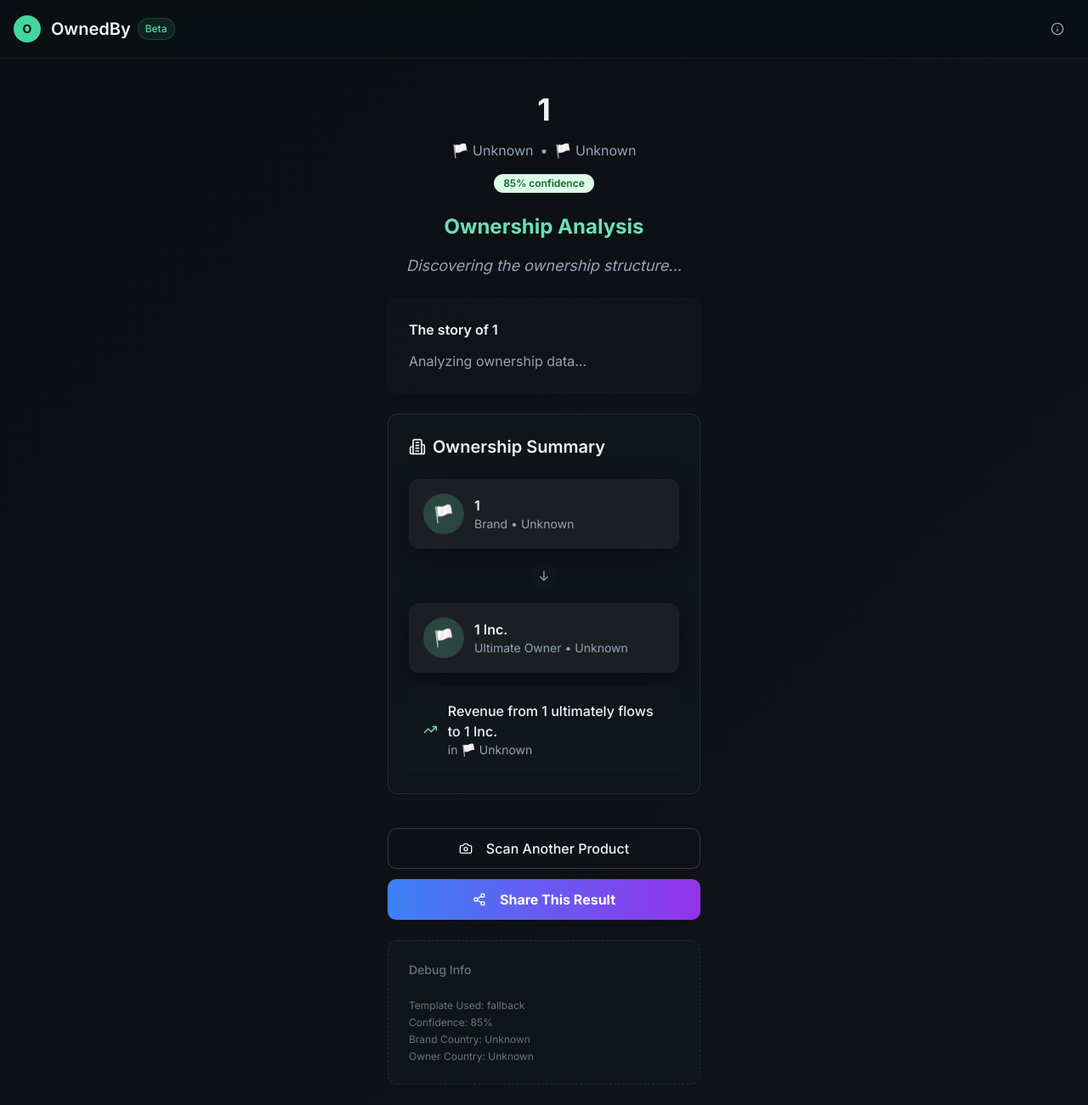
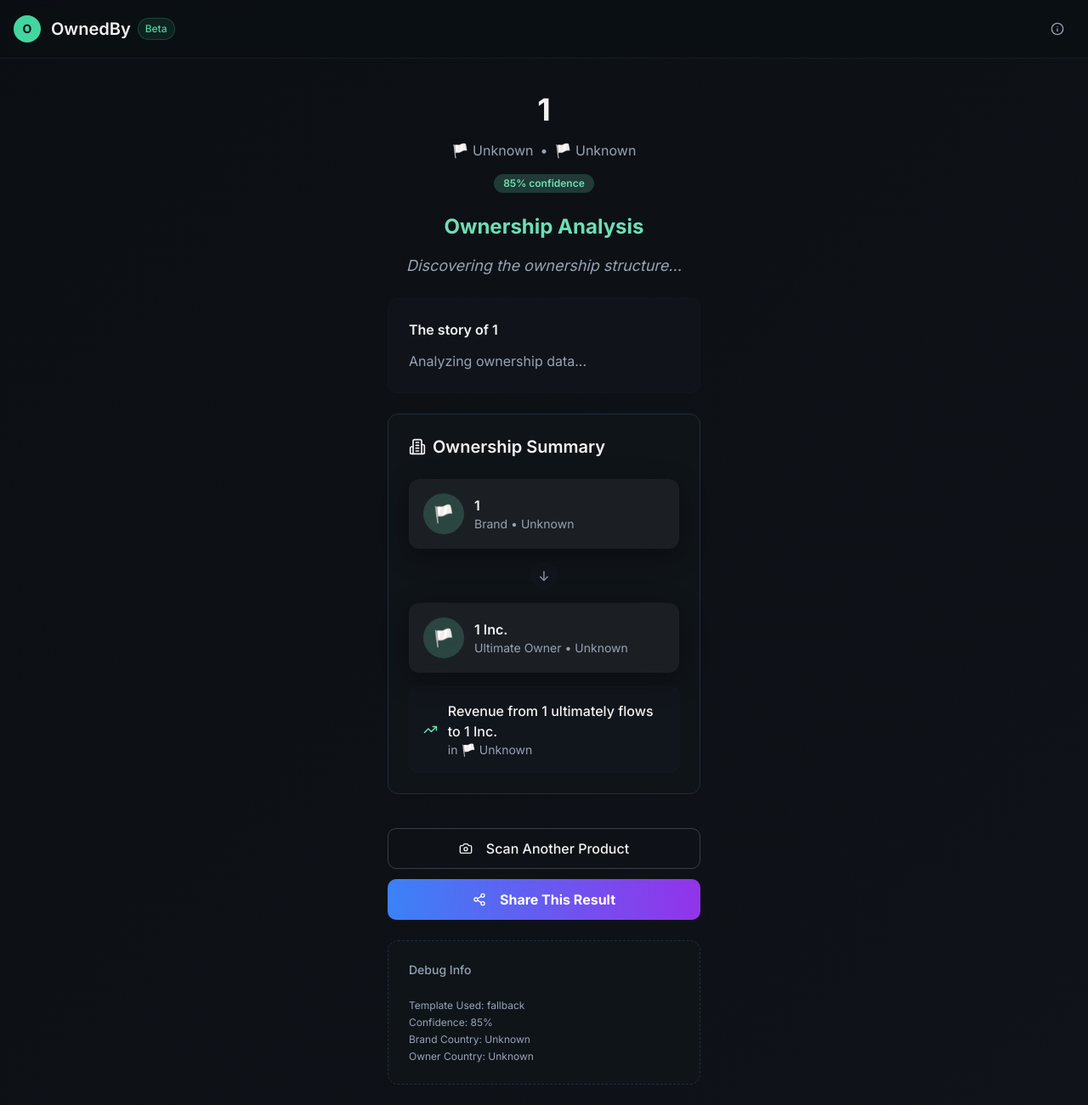
Before and after one commit to jameshaliburton/corporate-beneficiary-lookup, a Next.js app: page /result/1 in a window 1280 px wide. Shown: the whole page at 85% size. Built offline with nearby package versions, Linux system fonts and the light colour scheme.

Commit message:
fix: replace all non-Lovable colors with proper Lovable design system colors

```diff
--- a/src/components/ProductResultV2.tsx
+++ b/src/components/ProductResultV2.tsx
@@ -41,10 +41,10 @@
 
   // Get confidence badge color
   const getConfidenceColor = (confidence?: number): string => {
-    if (!confidence) return 'bg-gray-100 text-gray-800';
-    if (confidence >= 80) return 'bg-green-100 text-green-800';
-    if (confidence >= 60) return 'bg-yellow-100 text-yellow-800';
-    return 'bg-red-100 text-red-800';
+    if (!confidence) return 'bg-muted/30 text-muted-foreground';
+    if (confidence >= 80) return 'bg-primary-glow/20 text-primary-glow';
+    if (confidence >= 60) return 'bg-muted/30 text-muted-foreground';
+    return 'bg-muted/30 text-muted-foreground';
   };
 
   const confidence = result.confidence || result.confidence_score || 0;
@@ -165,8 +165,8 @@
             <ul className="space-y-2">
               {narrative.ownership_notes.map((note, index) => (
                 <li key={index} className="flex items-start gap-2">
-                  <span className="text-blue-500 mt-1">•</span>
-                  <span className="text-gray-700">{note}</span>
+                  <span className="text-primary-glow mt-1">•</span>
+                  <span className="text-muted-foreground">{note}</span>
                 </li>
               ))}
             </ul>
@@ -195,11 +195,11 @@
             <CardContent>
               <div className="space-y-3">
                 {narrative.behind_the_scenes.map((step, index) => (
-                  <div key={index} className="flex items-start gap-3 p-3 bg-gray-50 rounded-lg">
-                    <div className="w-6 h-6 bg-blue-100 rounded-full flex items-center justify-center flex-shrink-0">
-                      <span className="text-xs font-medium text-blue-600">{index + 1}</span>
+                  <div key={index} className="flex items-start gap-3 p-3 bg-muted/30 rounded-component">
+                    <div className="w-6 h-6 bg-primary-glow/20 rounded-full flex items-center justify-center flex-shrink-0">
+                      <span className="text-xs font-medium text-primary-glow">{index + 1}</span>
                     </div>
-                    <p className="text-gray-700">{step}</p>
+                    <p className="text-muted-foreground">{step}</p>
                   </div>
                 ))}
               </div>
@@ -231,10 +231,10 @@
       {process.env.NODE_ENV === 'development' && (
         <Card className="border-dashed">
           <CardHeader>
-            <h3 className="text-sm font-medium text-gray-500">Debug Info</h3>
+            <h3 className="text-sm font-medium text-muted-foreground">Debug Info</h3>
           </CardHeader>
           <CardContent>
-            <div className="text-xs text-gray-500 space-y-1">
+            <div className="text-xs text-muted-foreground space-y-1">
               <p>Template Used: {narrative?.template_used || 'fallback'}</p>
               <p>Confidence: {confidence}%</p>
               <p>Brand Country: {brandCountry || 'Unknown'}</p>
```
